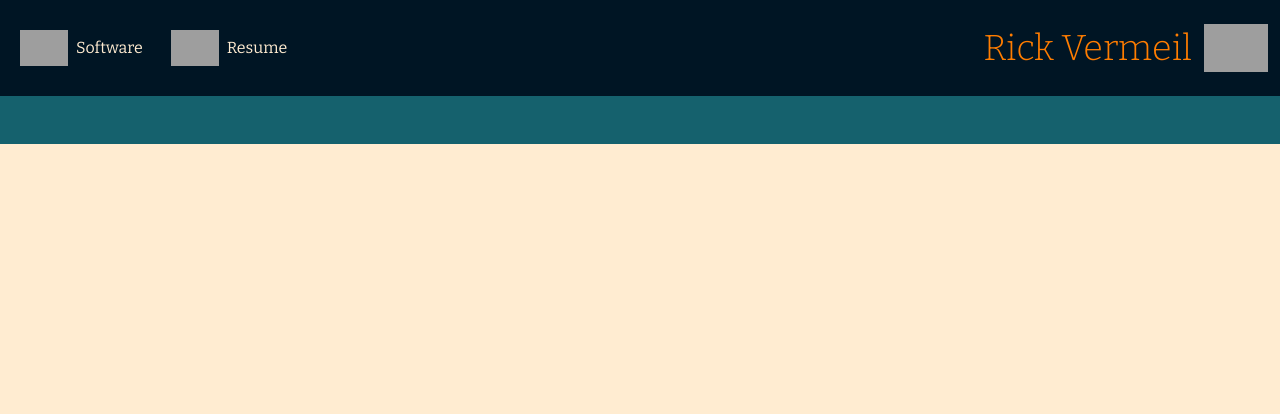
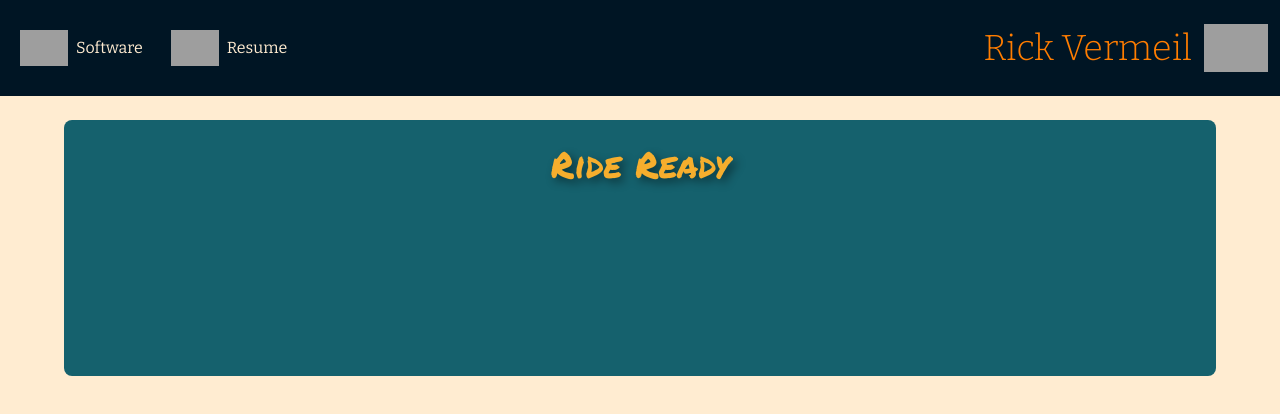
Before and after one commit to RickV85/rickvermeil.com, a React (Create React App) app: page /software in a window 1280 px wide. Shown: the top 414 px of the page. Built offline with nearby package versions, Linux system fonts and the light colour scheme; grey boxes are pictures that could not be loaded.

Commit message:
Add fonts for RR, add title to tile

```diff
--- a/public/index.html
+++ b/public/index.html
@@ -5,7 +5,12 @@
     <link rel="icon" href="https://img.icons8.com/15616D/ios/100/null/climbing-anchor.png" />
         <link rel="preconnect" href="https://fonts.googleapis.com">
     <link rel="preconnect" href="https://fonts.gstatic.com" crossorigin>
+    <!-- Fonts -->
+    <link rel="preconnect" href="https://fonts.googleapis.com">
+    <link rel="preconnect" href="https://fonts.gstatic.com" crossorigin>
+    <link href="https://fonts.googleapis.com/css2?family=Permanent+Marker&display=swap" rel="stylesheet">
     <link href="https://fonts.googleapis.com/css2?family=Bitter:ital,wght@0,100;0,200;0,300;0,400;0,500;0,600;0,700;0,800;0,900;1,100;1,200;1,300;1,400;1,500;1,600;1,700;1,800;1,900&display=swap" rel="stylesheet">
+    <!-- / Fonts -->
     <meta name="viewport" content="width=device-width, initial-scale=1" />
     <meta name="theme-color" content="#000000" />
     <meta
--- a/src/Components/Nav/Nav.tsx
+++ b/src/Components/Nav/Nav.tsx
@@ -1,6 +1,6 @@
 import { NavLink } from "react-router-dom";
 
-function Nav() {
+export default function Nav() {
 
   return (
     <nav className="bg-darkBlue w-screen h-18 md:h-24 flex justify-between py-2.5">
@@ -24,14 +24,12 @@ function Nav() {
           </section>
         </NavLink> */}
       </section>
-      <section className="flex items-center">
+      <NavLink to={"/"} className="flex items-center">
         <div>
           <h1 className="text-orange text-center text-base md:text-4xl font-light">Rick Vermeil</h1>
         </div>
         <img className="h-5 mx-[2px] md:h-12 md:mx-3" src="https://img.icons8.com/15616D/ios/100/null/climbing-anchor.png" alt="climbing anchor icon" />
-      </section>
+      </NavLink>
     </nav>
   )
 }
-
-export default Nav;
--- a/src/Components/Software/Software.tsx
+++ b/src/Components/Software/Software.tsx
@@ -2,9 +2,9 @@ import React from "react";
 
 export default function Software() {
   return (
-    <section className="h-fit">
-      <section className="bg-teal h-12">
-
+    <section className="h-fit flex flex-col items-center">
+      <section className="bg-teal w-[90vw] rounded-lg h-64 mt-6 flex flex-col items-center p-6">
+        <h2 className="font-rrlogo text-4xl text-[#F6AE2D] drop-shadow-[4px_4px_5px_#00000075]">Ride Ready</h2>
       </section>
     </section>
   )
--- a/tailwind.config.js
+++ b/tailwind.config.js
@@ -5,7 +5,8 @@ module.exports = {
   ],
   theme: {
     fontFamily: {
-      'body': ['Bitter']
+      'body': ['Bitter'],
+      'rrlogo': ['Permanent Marker']
     },
     colors: {
       'darkBlue': '#001524',
```
